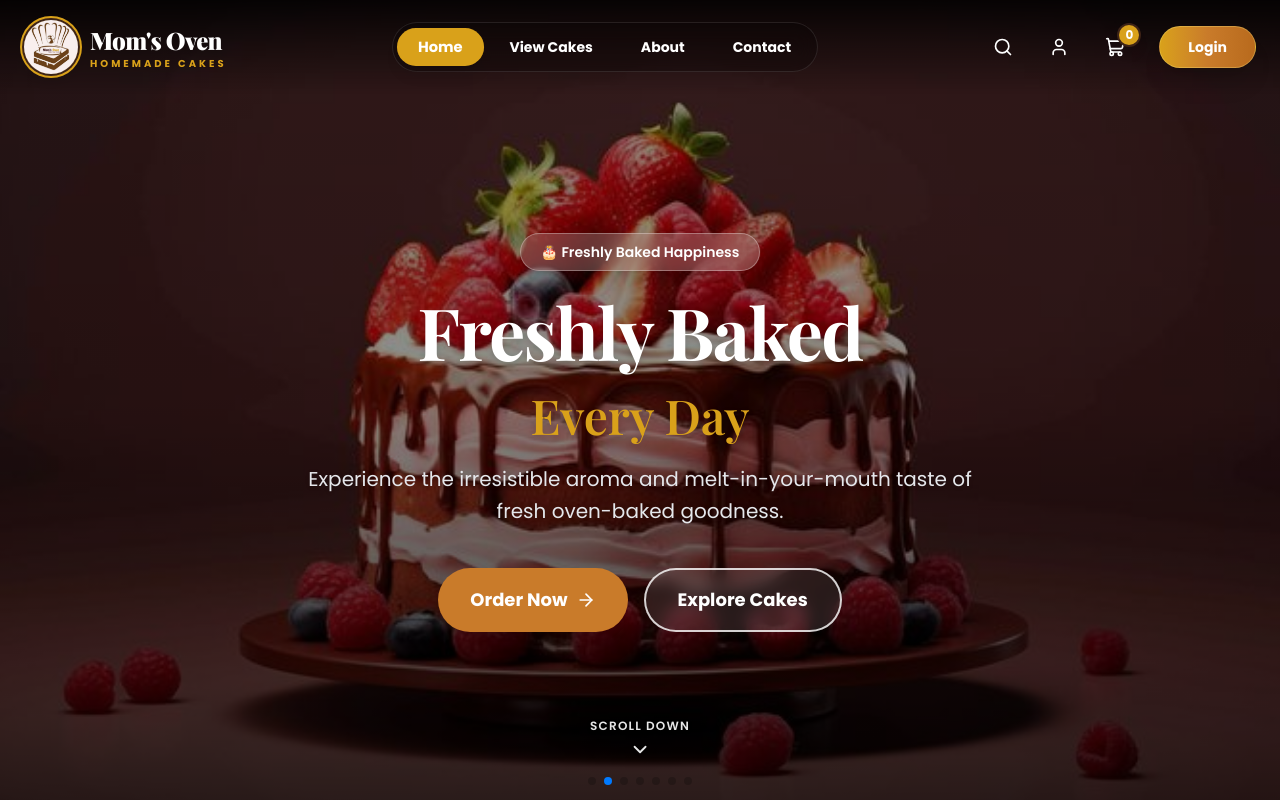
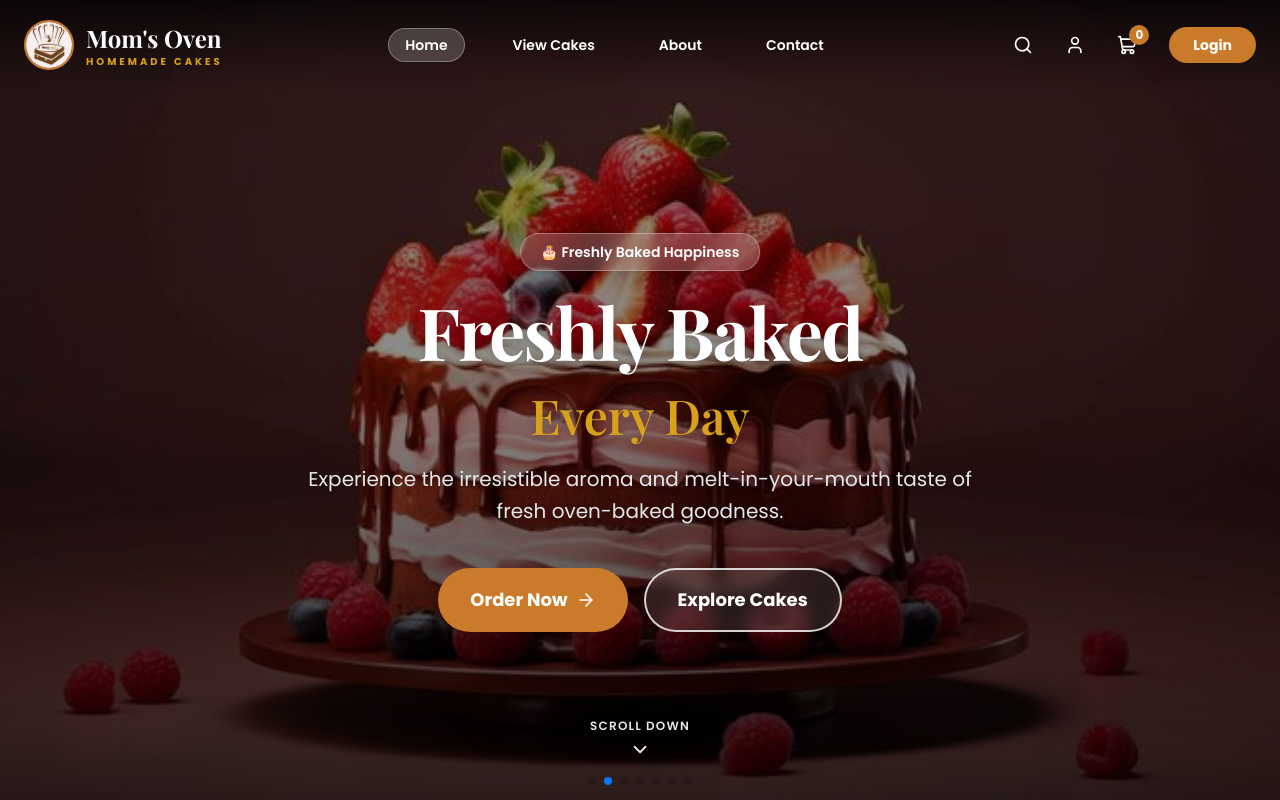
Before and after one commit to ChanudiMallikaArachchi/Mom-s-Oven-Web-Project, a Next.js app: page / in a window 1280 px wide. Shown: the top 800 px of the page. Built offline with nearby package versions, Linux system fonts and the light colour scheme; a web font is replaced by a local one.

Commit message:
Restyle Navbar with clean glassmorphic background and warm bakery accent colors on scroll

```diff
--- a/app/layout/navbar/navbar.tsx
+++ b/app/layout/navbar/navbar.tsx
@@ -37,48 +37,58 @@ export default function Navbar() {
     <header
       className={`fixed left-0 top-0 z-50 w-full transition-all duration-300 ${
         isSolid
-          ? "bg-[#3D2317]/95 backdrop-blur-md shadow-2xl py-3 border-b-2 border-[#D9A11A]/40"
-          : "bg-gradient-to-b from-black/85 via-black/40 to-transparent py-5"
+          ? "bg-white/95 backdrop-blur-md shadow-md py-3 border-b border-gray-100"
+          : "bg-gradient-to-b from-black/70 via-black/30 to-transparent py-5"
       }`}
     >
       <div className="mx-auto flex max-w-7xl items-center justify-between px-6">
 
         {/* Logo */}
         <Link href="/" className="flex items-center gap-3 group">
-          <div className="relative">
-            <Image
-              src="/images/logo.JPG"
-              alt="Mom&apos;s Oven"
-              width={54}
-              height={54}
-              priority
-              className="rounded-full ring-2 ring-[#D9A11A] ring-offset-2 ring-offset-[#3D2317] object-cover shadow-lg transition group-hover:scale-105"
-            />
-          </div>
+          <Image
+            src="/images/logo.JPG"
+            alt="Mom&apos;s Oven"
+            width={50}
+            height={50}
+            priority
+            className="rounded-full border-2 border-[#C97B2A] object-cover shadow-sm transition group-hover:scale-105"
+          />
 
           <div>
-            <h1 className="text-2xl font-black text-white transition group-hover:text-[#D9A11A] drop-shadow-md tracking-tight">
+            <h1
+              className={`text-2xl font-bold transition ${
+                isSolid ? "text-[#4A2C1D]" : "text-white drop-shadow"
+              }`}
+            >
               Mom&apos;s Oven
             </h1>
 
-            <p className="text-[10px] tracking-[0.3em] uppercase text-[#D9A11A] font-extrabold drop-shadow">
+            <p
+              className={`text-[10px] tracking-[0.3em] uppercase font-bold transition ${
+                isSolid ? "text-[#C97B2A]" : "text-[#D9A11A] drop-shadow"
+              }`}
+            >
               Homemade Cakes
             </p>
           </div>
         </Link>
 
-        {/* Desktop Menu - Highlighted Pill Buttons */}
-        <nav className="hidden lg:flex items-center gap-2 bg-black/20 backdrop-blur-md p-1.5 rounded-full border border-white/10 shadow-inner">
+        {/* Desktop Menu */}
+        <nav className="hidden lg:flex items-center gap-8">
           {navLinks.map((item) => {
             const isActive = pathname === item.href;
             return (
               <Link
                 key={item.name}
                 href={item.href}
-                className={`px-5 py-2 rounded-full text-sm font-bold transition-all duration-200 ${
+                className={`px-4 py-1.5 rounded-full text-sm font-semibold transition-all ${
                   isActive
-                    ? "bg-[#D9A11A] text-white shadow-lg scale-105"
-                    : "text-white hover:bg-white/15 hover:text-[#D9A11A]"
+                    ? isSolid
+                      ? "bg-[#C97B2A] text-white shadow-sm font-bold"
+                      : "bg-white/20 backdrop-blur-md text-white font-bold border border-white/30"
+                    : isSolid
+                    ? "text-[#4A2C1D] hover:text-[#C97B2A] hover:bg-gray-100"
+                    : "text-white hover:text-[#D9A11A] hover:bg-white/10"
                 }`}
               >
                 {item.name}
@@ -87,9 +97,14 @@ export default function Navbar() {
           })}
         </nav>
 
-        {/* Right Icons & Highlighted Action Buttons */}
+        {/* Right Icons & Action Buttons */}
         <div className="hidden lg:flex items-center gap-4">
-          <button aria-label="Search" className="text-white hover:text-[#D9A11A] transition p-2.5 rounded-full hover:bg-white/10">
+          <button
+            aria-label="Search"
+            className={`p-2 rounded-full transition ${
+              isSolid ? "text-[#4A2C1D] hover:bg-gray-100 hover:text-[#C97B2A]" : "text-white hover:bg-white/10 hover:text-[#D9A11A]"
+            }`}
+          >
             <Search size={20} />
           </button>
 
@@ -98,31 +113,35 @@ export default function Navbar() {
             href="/account"
             aria-label="User Account"
             title={isLoggedIn ? `Dashboard (${user?.name})` : "My Account"}
-            className="relative text-white hover:text-[#D9A11A] transition p-2.5 rounded-full hover:bg-white/10"
+            className={`relative p-2 rounded-full transition ${
+              isSolid ? "text-[#4A2C1D] hover:bg-gray-100 hover:text-[#C97B2A]" : "text-white hover:bg-white/10 hover:text-[#D9A11A]"
+            }`}
           >
             <User size={20} />
             {isLoggedIn && (
-              <span className="absolute bottom-1 right-1 h-3 w-3 rounded-full bg-green-500 ring-2 ring-[#3D2317]" />
+              <span className="absolute bottom-1 right-1 h-2.5 w-2.5 rounded-full bg-green-500 ring-2 ring-white" />
             )}
           </Link>
 
           {/* Cart Icon */}
           <Link
             href="/cart"
-            className="relative text-white hover:text-[#D9A11A] transition p-2.5 rounded-full hover:bg-white/10"
             aria-label="Shopping Cart"
             title="View Cart"
+            className={`relative p-2 rounded-full transition ${
+              isSolid ? "text-[#4A2C1D] hover:bg-gray-100 hover:text-[#C97B2A]" : "text-white hover:bg-white/10 hover:text-[#D9A11A]"
+            }`}
           >
             <ShoppingCart size={20} />
-            <span className="absolute -right-1 -top-0.5 flex h-5 w-5 items-center justify-center rounded-full bg-[#D9A11A] text-xs font-black text-white shadow-lg ring-2 ring-[#3D2317]">
+            <span className="absolute -right-1 -top-0.5 flex h-5 w-5 items-center justify-center rounded-full bg-[#C97B2A] text-xs font-bold text-white shadow">
               0
             </span>
           </Link>
 
-          {/* Glowing Login Button */}
+          {/* Login Button */}
           <Link
             href="/login"
-            className="ml-2 rounded-full bg-gradient-to-r from-[#D9A11A] via-[#C97B2A] to-[#B86A1D] px-7 py-2.5 text-sm font-black text-white shadow-xl transition hover:scale-105 border border-yellow-200/30 active:scale-95"
+            className="ml-2 rounded-full bg-[#C97B2A] px-6 py-2 text-sm font-bold text-white shadow transition hover:bg-[#B86A1D] hover:scale-105"
           >
             Login
           </Link>
@@ -131,7 +150,9 @@ export default function Navbar() {
         {/* Mobile Toggle Button */}
         <button
           onClick={() => setMobileOpen(!mobileOpen)}
-          className="lg:hidden text-white p-2 rounded-xl bg-white/10 hover:bg-white/20"
+          className={`lg:hidden p-2 rounded-xl transition ${
+            isSolid ? "text-[#4A2C1D]" : "text-white"
+          }`}
           aria-label="Toggle Menu"
         >
           {mobileOpen ? <X size={26} /> : <Menu size={26} />}
@@ -141,18 +162,18 @@ export default function Navbar() {
 
       {/* Mobile Dropdown Menu */}
       {mobileOpen && (
-        <div className="bg-[#3D2317] border-t-2 border-[#D9A11A]/40 lg:hidden shadow-2xl">
-          <nav className="flex flex-col p-6 space-y-3">
+        <div className="bg-white border-t border-gray-100 lg:hidden shadow-xl">
+          <nav className="flex flex-col p-6 space-y-2">
             {navLinks.map((item) => {
               const isActive = pathname === item.href;
               return (
                 <Link
                   key={item.name}
                   href={item.href}
-                  className={`rounded-2xl px-5 py-3 text.base font-bold transition ${
+                  className={`rounded-xl px-4 py-3 text-base font-semibold transition ${
                     isActive
-                      ? "bg-[#D9A11A] text-white shadow-md"
-                      : "text-white hover:bg-white/10 hover:text-[#D9A11A]"
+                      ? "bg-[#C97B2A] text-white shadow-sm"
+                      : "text-[#4A2C1D] hover:bg-gray-50 hover:text-[#C97B2A]"
                   }`}
                   onClick={() => setMobileOpen(false)}
                 >
@@ -163,16 +184,16 @@ export default function Navbar() {
 
             <Link
               href="/account"
-              className="flex items-center gap-3 rounded-2xl px-5 py-3 font-bold text-white text.base hover:bg-white/10 hover:text-[#D9A11A]"
+              className="flex items-center gap-3 rounded-xl px-4 py-3 font-semibold text-[#4A2C1D] hover:bg-gray-50 hover:text-[#C97B2A]"
               onClick={() => setMobileOpen(false)}
             >
-              <User size={22} />
+              <User size={20} />
               {isLoggedIn ? `My Account (${user?.name})` : "My Account"}
             </Link>
 
             <Link
               href="/login"
-              className="mt-4 flex items-center justify-center rounded-full bg-gradient-to-r from-[#D9A11A] to-[#C97B2A] py-3.5 text-base font-black text-white shadow-xl"
+              className="mt-4 flex items-center justify-center rounded-full bg-[#C97B2A] py-3 text-base font-bold text-white shadow transition hover:bg-[#B86A1D]"
               onClick={() => setMobileOpen(false)}
             >
               Login
```
